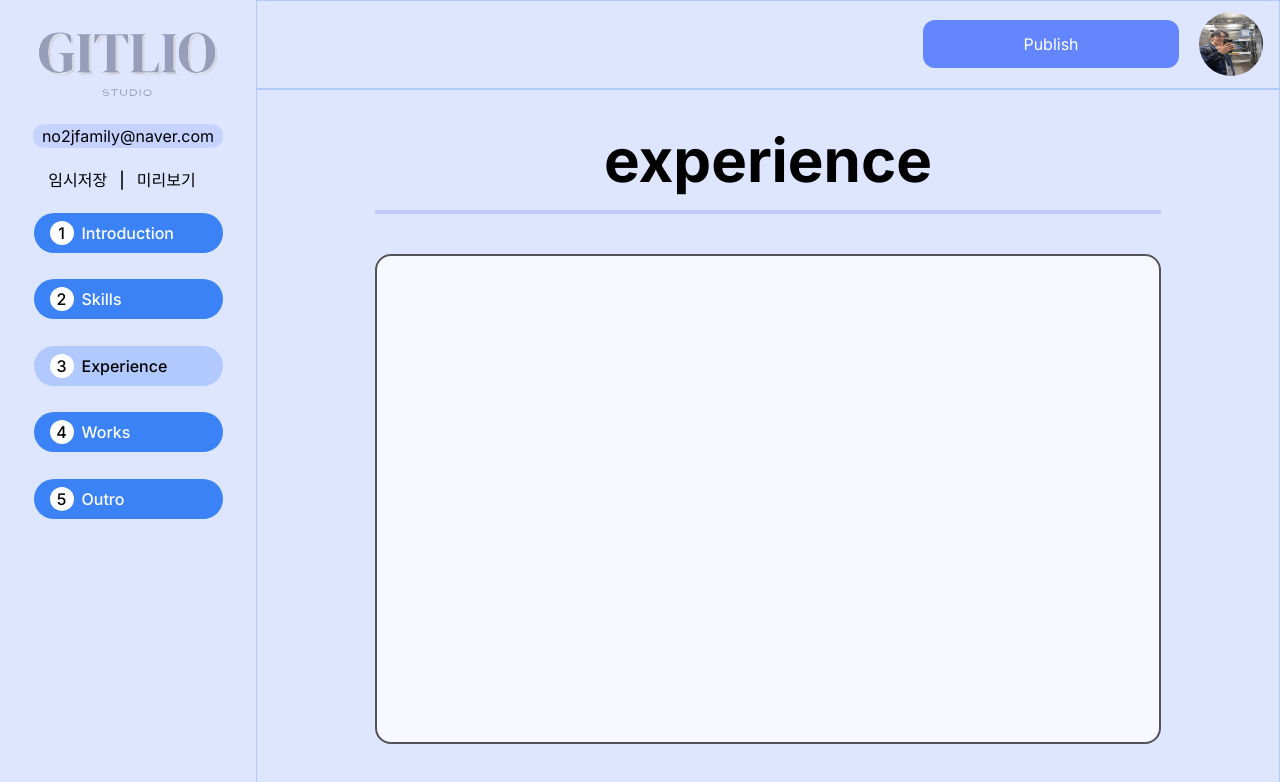
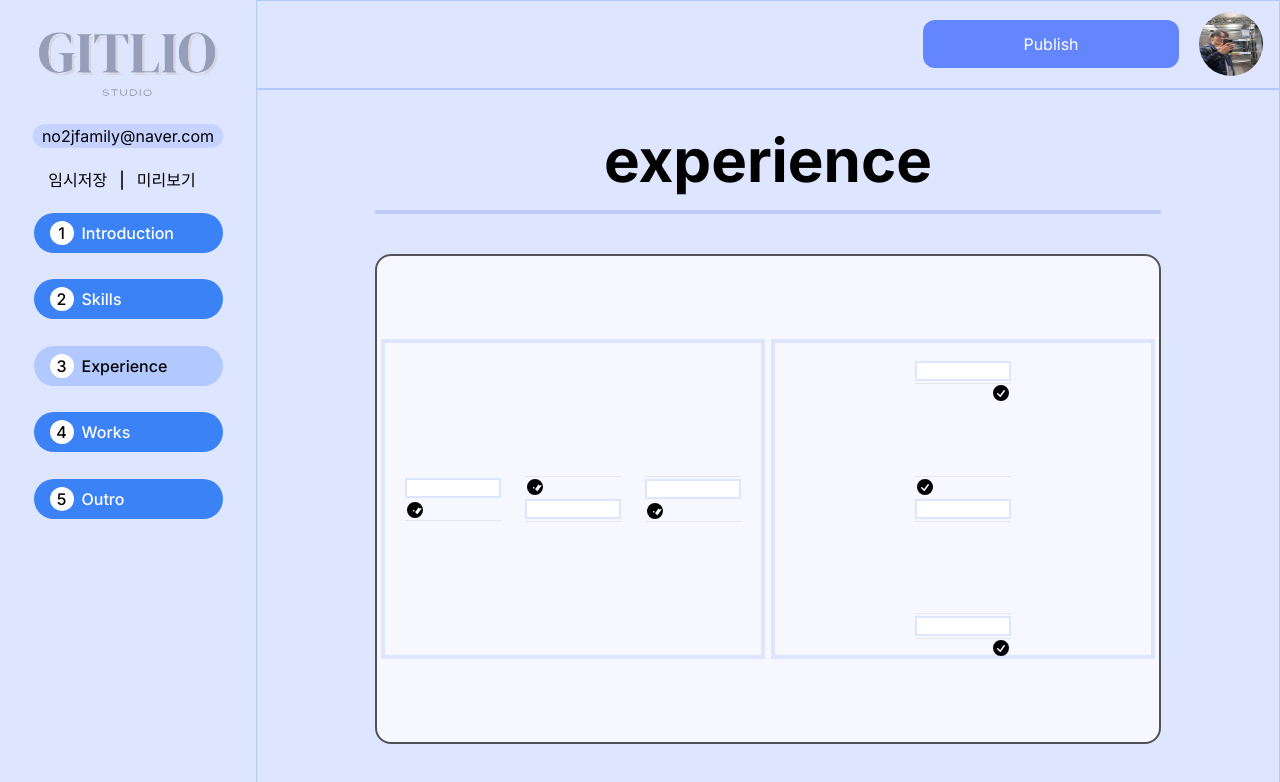
Before and after one commit to TU-GitLio/frontend, a Next.js app in the folder gitlio/: page /experience in a window 1280 px wide. Shown: the top 782 px of the page. Built offline with nearby package versions, Linux system fonts and the light colour scheme.

Commit message:
feat: experience 가로, 세로 버전 css 초기적용

```diff
--- a/gitlio/app/(edit)/experience/page.tsx
+++ b/gitlio/app/(edit)/experience/page.tsx
@@ -7,14 +7,139 @@ export default function ExperiencePage() {
   return (
     <>
       <div className="w-full h-full grid bg-primary grid-cols-5 grid-rows-9">
-        <div className="flex justify-center col-span-1 row-span-9 h-full border border-primary">
+        <div className="flex justify-center col-span-0 row-span-9 h-full border border-primary">
           <SideBar />
         </div>
         <EditHeader />
         <div className="col-span-4 row-span-8 h-full bg-primary border border-[#B1C9FF]">
           <div className="flex flex-col h-full items-center px-5 ">
             <Title />
-            <EditBuilder />
+            <EditBuilder>
+              <div className="flex flex-row justify-around items-center h-full">
+                <div className="flex flex-col justify-center basis-96 h-80 text-center box-border border-4 border-primary">
+                  <ul className="w-full timeline flex flex-rol justify-around flex-nowrap px-2">
+                    <li className="shrink-0">
+                      <div className="timeline-start timeline-box">
+                        <input className="border-2 border-primary w-24 h-5" />
+                      </div>
+                      <div className="timeline-middle">
+                        <svg
+                          xmlns="http://www.w3.org/2000/svg"
+                          viewBox="0 0 20 20"
+                          fill="currentColor"
+                          className="w-5 h-5"
+                        >
+                          <path
+                            fillRule="evenodd"
+                            d="M10 18a8 8 0 100-16 8 8 0 000 16zm3.857-9.809a.75.75 0 00-0.214-.882l-3.483 4.79-0.88-0.88a.75.75 0 10-0.06 0.061l2.5 2.5a.75.75 0 001.137-.089l4-5.5z"
+                            clipRule="evenodd"
+                          />
+                        </svg>
+                      </div>
+                      <hr />
+                    </li>
+                    <li className="shrink-0">
+                      <hr />
+                      <div className="timeline-middle">
+                        <svg
+                          xmlns="http://www.w3.org/2000/svg"
+                          viewBox="0 0 20 20"
+                          fill="currentColor"
+                          className="w-5 h-5"
+                        >
+                          <path
+                            fillRule="evenodd"
+                            d="M10 18a8 8 0 100-16 8 8 0 000 16zm3.857-9.809a.75.75 0 00-0.214-.882l-3.483 4.79-0.88-0.88a.75.75 0 10-0.06 0.061l2.5 2.5a.75.75 0 001.137-.089l4-5.5z"
+                            clipRule="evenodd"
+                          />
+                        </svg>
+                      </div>
+                      <input className="border-2 border-primary w-24 h-5" />
+                      <hr />
+                    </li>
+                    <li className="shrink-0">
+                      <hr />
+                      <input className="border-2 border-primary w-24 h-5" />
+                      <div className="timeline-middle">
+                        <svg
+                          xmlns="http://www.w3.org/2000/svg"
+                          viewBox="0 0 20 20"
+                          fill="currentColor"
+                          className="w-5 h-5"
+                        >
+                          <path
+                            fillRule="evenodd"
+                            d="M10 18a8 8 0 100-16 8 8 0 000 16zm3.857-9.809a.75.75 0 00-0.214-.882l-3.483 4.79-0.88-0.88a.75.75 0 10-0.06 0.061l2.5 2.5a.75.75 0 001.137-.089l4-5.5z"
+                            clipRule="evenodd"
+                          />
+                        </svg>
+                      </div>
+                      <hr />
+                    </li>
+                  </ul>
+                </div>
+                <div className="flex flex-col justify-center basis-96 h-80 text-center border-4 border-primary">
+                  <ul className="h-full timeline timeline-vertical flex flex-col justify-between items-center py-4">
+                    <li className="relative">
+                      <input className="border-2 border-primary w-24 h-5" />
+                      <div className="timeline-middle">
+                        <svg
+                          xmlns="http://www.w3.org/2000/svg"
+                          viewBox="0 0 20 20"
+                          fill="currentColor"
+                          className="w-5 h-5 absolute right-0"
+                        >
+                          <path
+                            fillRule="evenodd"
+                            d="M10 18a8 8 0 100-16 8 8 0 000 16zm3.857-9.809a.75.75 0 00-1.214-.882l-3.483 4.79-1.88-1.88a.75.75 0 10-1.06 1.061l2.5 2.5a.75.75 0 001.137-.089l4-5.5z"
+                            clipRule="evenodd"
+                          />
+                        </svg>
+                      </div>
+                      <hr />
+                    </li>
+                    <li>
+                      <hr />
+                      <div className="timeline-middle">
+                        <svg
+                          xmlns="http://www.w3.org/2000/svg"
+                          viewBox="0 0 20 20"
+                          fill="currentColor"
+                          className="w-5 h-5"
+                        >
+                          <path
+                            fillRule="evenodd"
+                            d="M10 18a8 8 0 100-16 8 8 0 000 16zm3.857-9.809a.75.75 0 00-1.214-.882l-3.483 4.79-1.88-1.88a.75.75 0 10-1.06 1.061l2.5 2.5a.75.75 0 001.137-.089l4-5.5z"
+                            clipRule="evenodd"
+                          />
+                        </svg>
+                      </div>
+                      <input className="border-2 border-primary w-24 h-5" />
+                      <hr />
+                    </li>
+                    <li className="relative">
+                      <hr />
+                      <input className="border-2 border-primary w-24 h-5" />
+                      <div className="timeline-middle">
+                        <svg
+                          xmlns="http://www.w3.org/2000/svg"
+                          viewBox="0 0 20 20"
+                          fill="currentColor"
+                          className="w-5 h-5 absolute right-0"
+                        >
+                          <path
+                            fillRule="evenodd"
+                            d="M10 18a8 8 0 100-16 8 8 0 000 16zm3.857-9.809a.75.75 0 00-1.214-.882l-3.483 4.79-1.88-1.88a.75.75 0 10-1.06 1.061l2.5 2.5a.75.75 0 001.137-.089l4-5.5z"
+                            clipRule="evenodd"
+                          />
+                        </svg>
+                      </div>
+                      <hr />
+                    </li>
+                  </ul>
+                </div>
+              </div>
+            </EditBuilder>
           </div>
         </div>
       </div>
--- a/gitlio/components/EditBuilder.tsx
+++ b/gitlio/components/EditBuilder.tsx
@@ -7,7 +7,7 @@ interface EditBuilderProps {
 const EditBuilder: React.FC<EditBuilderProps> = ({ children }) => {
   return (
     <div className="flex flex-col justify-start items-start w-4/5 h-full">
-      <div className="w-full h-[90%] bg-[#F6F7FF] border-[#525356] border-2 rounded-2xl items-center">
+      <div className="w-full h-[90%] bg-[#F6F7FF] border-[#525356] border-2 rounded-2xl">
         {children}
       </div>
     </div>
```
